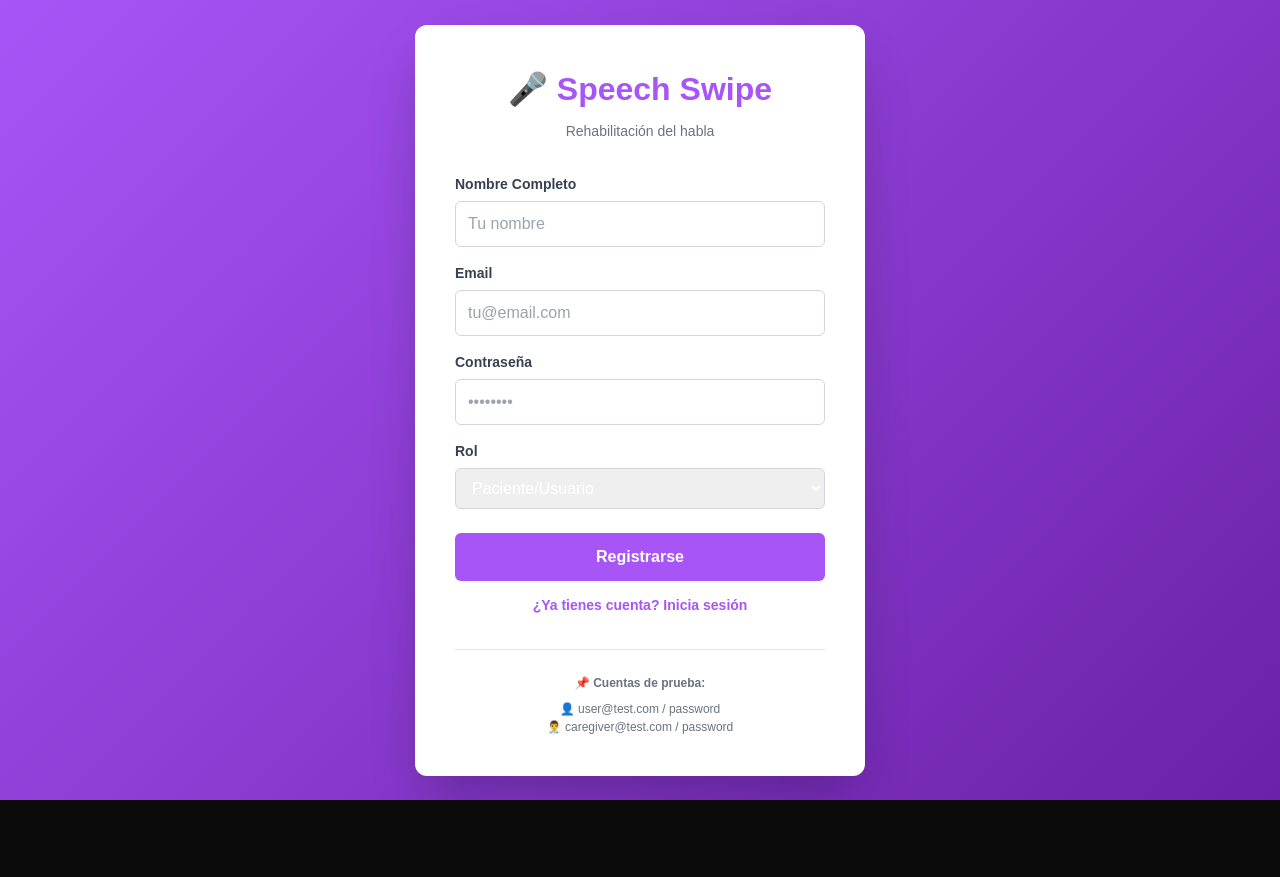
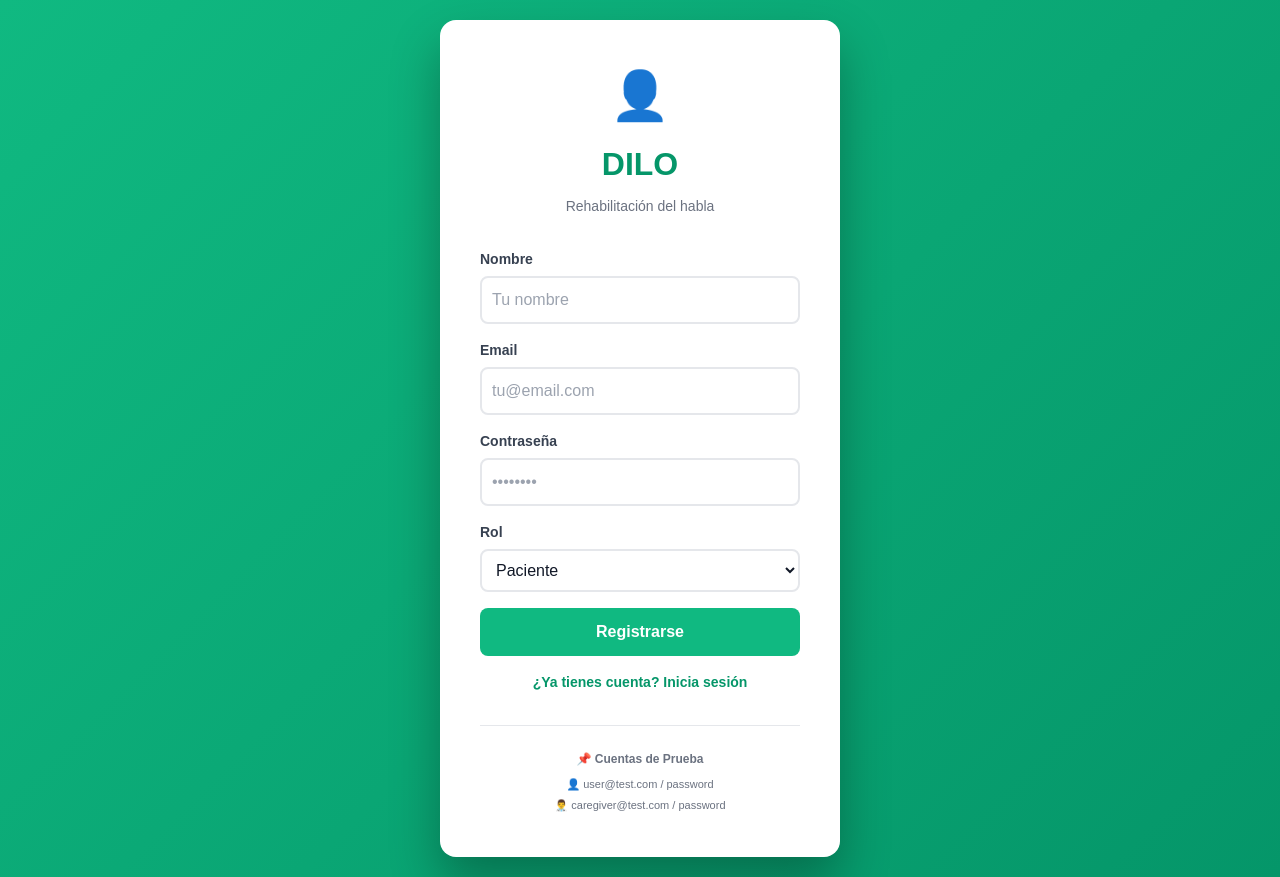
Before and after one commit to javierdelaguila406/speech-swipe, a React (Vite) app: page / in a window 1280 px wide. Both pictures are taken after a click on the button "¿No tienes cuenta? Regístrate". Before the commit the page ends 800 px from the top, so only its background shows below. Built offline with nearby package versions, Linux system fonts and the light colour scheme.

Commit message:
fix: Complete LoginScreen rewrite with working inputs and better styling

```diff
--- a/src/components/auth/LoginScreen.tsx
+++ b/src/components/auth/LoginScreen.tsx
@@ -1,4 +1,4 @@
-import React, { useState } from 'react'
+import React, { useState, useEffect } from 'react'
 import { useAuth } from '@/hooks/useAuth'
 
 interface LoginScreenProps {
@@ -7,20 +7,31 @@ interface LoginScreenProps {
 
 export const LoginScreen: React.FC<LoginScreenProps> = ({ onLoginSuccess }) => {
   const { login, signup } = useAuth()
+  const [mode, setMode] = useState<'login' | 'signup'>('login')
   const [email, setEmail] = useState('')
   const [password, setPassword] = useState('')
   const [fullName, setFullName] = useState('')
   const [role, setRole] = useState('user')
-  const [showSignup, setShowSignup] = useState(false)
   const [error, setError] = useState('')
   const [loading, setLoading] = useState(false)
 
+  useEffect(() => {
+    const users = JSON.parse(localStorage.getItem('speech_swipe_users') || '[]')
+    if (users.length === 0) {
+      localStorage.setItem('speech_swipe_users', JSON.stringify([
+        { id: '1', email: 'user@test.com', password: 'password', fullName: 'Usuario Demo', role: 'user' },
+        { id: '2', email: 'caregiver@test.com', password: 'password', fullName: 'Cuidador Demo', role: 'caregiver' }
+      ]))
+    }
+  }, [])
+
   const handleLogin = (e: any) => {
     e.preventDefault()
+    if (!email || !password) {
+      setError('Por favor completa todos los campos')
+      return
+    }
     setLoading(true)
-    setError('')
-
-    setTimeout(() => {
     try {
       login(email, password)
       onLoginSuccess()
@@ -28,15 +39,15 @@ export const LoginScreen: React.FC<LoginScreenProps> = ({ onLoginSuccess }) => {
       setError(err instanceof Error ? err.message : 'Error al iniciar sesión')
     }
     setLoading(false)
-    }, 500)
   }
 
   const handleSignup = (e: any) => {
     e.preventDefault()
+    if (!email || !password || !fullName) {
+      setError('Por favor completa todos los campos')
+      return
+    }
     setLoading(true)
-    setError('')
-
-    setTimeout(() => {
     try {
       signup(email, password, fullName, role)
       onLoginSuccess()
@@ -44,68 +55,95 @@ export const LoginScreen: React.FC<LoginScreenProps> = ({ onLoginSuccess }) => {
       setError(err instanceof Error ? err.message : 'Error al registrarse')
     }
     setLoading(false)
-    }, 500)
   }
 
   return (
-    <div style={{ minHeight: '100vh', background: 'linear-gradient(135deg, #a855f7, #6b21a8)', display: 'flex', alignItems: 'center', justifyContent: 'center', padding: '20px', fontFamily: 'Arial, sans-serif' }}>
-      <div style={{ background: 'white', borderRadius: '12px', boxShadow: '0 25px 50px -12px rgba(0, 0, 0, 0.25)', padding: '40px', width: '100%', maxWidth: '450px' }}>
-        <h1 style={{ fontSize: '32px', fontWeight: 'bold', textAlign: 'center', marginBottom: '8px', color: '#a855f7' }}>
-          🎤 Speech Swipe
-        </h1>
-        <p style={{ textAlign: 'center', color: '#6b7280', marginBottom: '32px', fontSize: '14px' }}>
-          Rehabilitación del habla
-        </p>
+    <div style={{
+      minHeight: '100vh',
+      background: 'linear-gradient(135deg, #10b981 0%, #059669 100%)',
+      display: 'flex',
+      alignItems: 'center',
+      justifyContent: 'center',
+      padding: '20px',
+      fontFamily: 'Arial, sans-serif'
+    }}>
+      <div style={{
+        background: 'white',
+        borderRadius: '16px',
+        boxShadow: '0 25px 50px rgba(0,0,0,0.3)',
+        padding: '40px',
+        width: '100%',
+        maxWidth: '400px'
+      }}>
+        <div style={{ textAlign: 'center', marginBottom: '32px' }}>
+          <div style={{ fontSize: '48px', marginBottom: '8px' }}>👤</div>
+          <h1 style={{ fontSize: '32px', fontWeight: 'bold', color: '#059669', margin: '0 0 8px 0' }}>DILO</h1>
+          <p style={{ fontSize: '14px', color: '#6b7280', margin: 0 }}>Rehabilitación del habla</p>
+        </div>
 
         {error && (
-          <div style={{ background: '#fee2e2', border: '1px solid #fca5a5', color: '#991b1b', padding: '12px 16px', borderRadius: '6px', marginBottom: '20px', fontSize: '14px' }}>
-            ⚠️ {error}
+          <div style={{
+            background: '#fee2e2',
+            border: '1px solid #fca5a5',
+            color: '#991b1b',
+            padding: '12px',
+            borderRadius: '8px',
+            marginBottom: '16px',
+            fontSize: '14px'
+          }}>
+            {error}
           </div>
         )}
 
-        {!showSignup ? (
-          <form onSubmit={handleLogin}>
-            <div style={{ marginBottom: '16px' }}>
+        {mode === 'login' ? (
+          <form onSubmit={handleLogin} style={{ display: 'flex', flexDirection: 'column', gap: '16px' }}>
+            <div>
               <label style={{ display: 'block', fontSize: '14px', fontWeight: '600', color: '#374151', marginBottom: '6px' }}>
                 Email
               </label>
               <input
                 type="email"
                 value={email}
-                onChange={(e) => setEmail(e.target.value)}
+                onChange={(e) => { setEmail(e.target.value); setError('') }}
                 placeholder="tu@email.com"
+                disabled={loading}
                 style={{
                   width: '100%',
-                  padding: '10px 12px',
-                  border: '1px solid #d1d5db',
-                  borderRadius: '6px',
+                  padding: '10px',
                   fontSize: '16px',
+                  border: '2px solid #e5e7eb',
+                  borderRadius: '8px',
                   boxSizing: 'border-box',
-                  fontFamily: 'Arial, sans-serif'
+                  fontFamily: 'Arial',
+                  backgroundColor: loading ? '#f3f4f6' : 'white',
+                  color: '#111827',
+                  cursor: loading ? 'not-allowed' : 'text'
                 }}
-                disabled={loading}
               />
             </div>
 
-            <div style={{ marginBottom: '24px' }}>
+            <div>
               <label style={{ display: 'block', fontSize: '14px', fontWeight: '600', color: '#374151', marginBottom: '6px' }}>
                 Contraseña
               </label>
               <input
                 type="password"
                 value={password}
-                onChange={(e) => setPassword(e.target.value)}
+                onChange={(e) => { setPassword(e.target.value); setError('') }}
                 placeholder="••••••••"
+                disabled={loading}
                 style={{
                   width: '100%',
-                  padding: '10px 12px',
-                  border: '1px solid #d1d5db',
-                  borderRadius: '6px',
+                  padding: '10px',
                   fontSize: '16px',
+                  border: '2px solid #e5e7eb',
+                  borderRadius: '8px',
                   boxSizing: 'border-box',
-                  fontFamily: 'Arial, sans-serif'
+                  fontFamily: 'Arial',
+                  backgroundColor: loading ? '#f3f4f6' : 'white',
+                  color: '#111827',
+                  cursor: loading ? 'not-allowed' : 'text'
                 }}
-                disabled={loading}
               />
             </div>
 
@@ -114,15 +152,15 @@ export const LoginScreen: React.FC<LoginScreenProps> = ({ onLoginSuccess }) => {
               disabled={loading}
               style={{
                 width: '100%',
-                background: loading ? '#c084fc' : '#a855f7',
+                padding: '12px',
+                fontSize: '16px',
+                fontWeight: '600',
+                background: loading ? '#d1d5db' : '#10b981',
                 color: 'white',
-                padding: '12px 16px',
-                borderRadius: '6px',
                 border: 'none',
-                fontWeight: '600',
+                borderRadius: '8px',
                 cursor: loading ? 'not-allowed' : 'pointer',
-                fontSize: '16px',
-                marginBottom: '12px'
+                transition: 'background 0.2s'
               }}
             >
               {loading ? 'Cargando...' : 'Iniciar Sesión'}
@@ -130,16 +168,12 @@ export const LoginScreen: React.FC<LoginScreenProps> = ({ onLoginSuccess }) => {
 
             <button
               type="button"
-              onClick={() => {
-                setShowSignup(true)
-                setError('')
-              }}
+              onClick={() => { setMode('signup'); setError('') }}
               disabled={loading}
               style={{
-                width: '100%',
                 background: 'none',
-                color: '#a855f7',
                 border: 'none',
+                color: '#059669',
                 fontWeight: '600',
                 cursor: 'pointer',
                 fontSize: '14px'
@@ -149,93 +183,105 @@ export const LoginScreen: React.FC<LoginScreenProps> = ({ onLoginSuccess }) => {
             </button>
           </form>
         ) : (
-          <form onSubmit={handleSignup}>
-            <div style={{ marginBottom: '16px' }}>
+          <form onSubmit={handleSignup} style={{ display: 'flex', flexDirection: 'column', gap: '16px' }}>
+            <div>
               <label style={{ display: 'block', fontSize: '14px', fontWeight: '600', color: '#374151', marginBottom: '6px' }}>
-                Nombre Completo
+                Nombre
               </label>
               <input
                 type="text"
                 value={fullName}
-                onChange={(e) => setFullName(e.target.value)}
+                onChange={(e) => { setFullName(e.target.value); setError('') }}
                 placeholder="Tu nombre"
+                disabled={loading}
                 style={{
                   width: '100%',
-                  padding: '10px 12px',
-                  border: '1px solid #d1d5db',
-                  borderRadius: '6px',
+                  padding: '10px',
                   fontSize: '16px',
+                  border: '2px solid #e5e7eb',
+                  borderRadius: '8px',
                   boxSizing: 'border-box',
-                  fontFamily: 'Arial, sans-serif'
+                  fontFamily: 'Arial',
+                  backgroundColor: loading ? '#f3f4f6' : 'white',
+                  color: '#111827',
+                  cursor: loading ? 'not-allowed' : 'text'
                 }}
-                disabled={loading}
               />
             </div>
 
-            <div style={{ marginBottom: '16px' }}>
+            <div>
               <label style={{ display: 'block', fontSize: '14px', fontWeight: '600', color: '#374151', marginBottom: '6px' }}>
                 Email
               </label>
               <input
                 type="email"
                 value={email}
-                onChange={(e) => setEmail(e.target.value)}
+                onChange={(e) => { setEmail(e.target.value); setError('') }}
                 placeholder="tu@email.com"
+                disabled={loading}
                 style={{
                   width: '100%',
-                  padding: '10px 12px',
-                  border: '1px solid #d1d5db',
-                  borderRadius: '6px',
+                  padding: '10px',
                   fontSize: '16px',
+                  border: '2px solid #e5e7eb',
+                  borderRadius: '8px',
                   boxSizing: 'border-box',
-                  fontFamily: 'Arial, sans-serif'
+                  fontFamily: 'Arial',
+                  backgroundColor: loading ? '#f3f4f6' : 'white',
+                  color: '#111827',
+                  cursor: loading ? 'not-allowed' : 'text'
                 }}
-                disabled={loading}
               />
             </div>
 
-            <div style={{ marginBottom: '16px' }}>
+            <div>
               <label style={{ display: 'block', fontSize: '14px', fontWeight: '600', color: '#374151', marginBottom: '6px' }}>
                 Contraseña
               </label>
               <input
                 type="password"
                 value={password}
-                onChange={(e) => setPassword(e.target.value)}
+                onChange={(e) => { setPassword(e.target.value); setError('') }}
                 placeholder="••••••••"
+                disabled={loading}
                 style={{
                   width: '100%',
-                  padding: '10px 12px',
-                  border: '1px solid #d1d5db',
-                  borderRadius: '6px',
+                  padding: '10px',
                   fontSize: '16px',
+                  border: '2px solid #e5e7eb',
+                  borderRadius: '8px',
                   boxSizing: 'border-box',
-                  fontFamily: 'Arial, sans-serif'
+                  fontFamily: 'Arial',
+                  backgroundColor: loading ? '#f3f4f6' : 'white',
+                  color: '#111827',
+                  cursor: loading ? 'not-allowed' : 'text'
                 }}
-                disabled={loading}
               />
             </div>
 
-            <div style={{ marginBottom: '24px' }}>
+            <div>
               <label style={{ display: 'block', fontSize: '14px', fontWeight: '600', color: '#374151', marginBottom: '6px' }}>
                 Rol
               </label>
               <select
                 value={role}
-                onChange={(e) => setRole(e.target.value)}
+                onChange={(e) => { setRole(e.target.value); setError('') }}
+                disabled={loading}
                 style={{
                   width: '100%',
-                  padding: '10px 12px',
-                  border: '1px solid #d1d5db',
-                  borderRadius: '6px',
+                  padding: '10px',
                   fontSize: '16px',
+                  border: '2px solid #e5e7eb',
+                  borderRadius: '8px',
                   boxSizing: 'border-box',
-                  fontFamily: 'Arial, sans-serif'
+                  fontFamily: 'Arial',
+                  backgroundColor: loading ? '#f3f4f6' : 'white',
+                  color: '#111827',
+                  cursor: loading ? 'not-allowed' : 'pointer'
                 }}
-                disabled={loading}
               >
-                <option value="user">Paciente/Usuario</option>
-                <option value="caregiver">Cuidador/Terapeuta</option>
+                <option value="user">Paciente</option>
+                <option value="caregiver">Cuidador</option>
               </select>
             </div>
 
@@ -244,15 +290,14 @@ export const LoginScreen: React.FC<LoginScreenProps> = ({ onLoginSuccess }) => {
               disabled={loading}
               style={{
                 width: '100%',
-                background: loading ? '#c084fc' : '#a855f7',
+                padding: '12px',
+                fontSize: '16px',
+                fontWeight: '600',
+                background: loading ? '#d1d5db' : '#10b981',
                 color: 'white',
-                padding: '12px 16px',
-                borderRadius: '6px',
                 border: 'none',
-                fontWeight: '600',
-                cursor: loading ? 'not-allowed' : 'pointer',
-                fontSize: '16px',
-                marginBottom: '12px'
+                borderRadius: '8px',
+                cursor: loading ? 'not-allowed' : 'pointer'
               }}
             >
               {loading ? 'Cargando...' : 'Registrarse'}
@@ -260,16 +305,12 @@ export const LoginScreen: React.FC<LoginScreenProps> = ({ onLoginSuccess }) => {
 
             <button
               type="button"
-              onClick={() => {
-                setShowSignup(false)
-                setError('')
-              }}
+              onClick={() => { setMode('login'); setError('') }}
               disabled={loading}
               style={{
-                width: '100%',
                 background: 'none',
-                color: '#a855f7',
                 border: 'none',
+                color: '#059669',
                 fontWeight: '600',
                 cursor: 'pointer',
                 fontSize: '14px'
@@ -280,10 +321,16 @@ export const LoginScreen: React.FC<LoginScreenProps> = ({ onLoginSuccess }) => {
           </form>
         )}
 
-        <div style={{ marginTop: '32px', paddingTop: '24px', borderTop: '1px solid #e5e7eb', fontSize: '12px', color: '#6b7280', textAlign: 'center' }}>
-          <p style={{ marginBottom: '8px', fontWeight: '600' }}>📌 Cuentas de prueba:</p>
-          <p>👤 user@test.com / password</p>
-          <p>👨‍⚕️ caregiver@test.com / password</p>
+        <div style={{ marginTop: '32px', paddingTop: '24px', borderTop: '1px solid #e5e7eb' }}>
+          <p style={{ fontSize: '12px', fontWeight: '600', color: '#6b7280', textAlign: 'center', marginBottom: '8px' }}>
+            📌 Cuentas de Prueba
+          </p>
+          <p style={{ fontSize: '11px', color: '#6b7280', margin: '4px 0', textAlign: 'center' }}>
+            👤 user@test.com / password
+          </p>
+          <p style={{ fontSize: '11px', color: '#6b7280', margin: '4px 0', textAlign: 'center' }}>
+            👨‍⚕️ caregiver@test.com / password
+          </p>
         </div>
       </div>
     </div>
```
Lines whose indentation alone changed are shown as unchanged.
